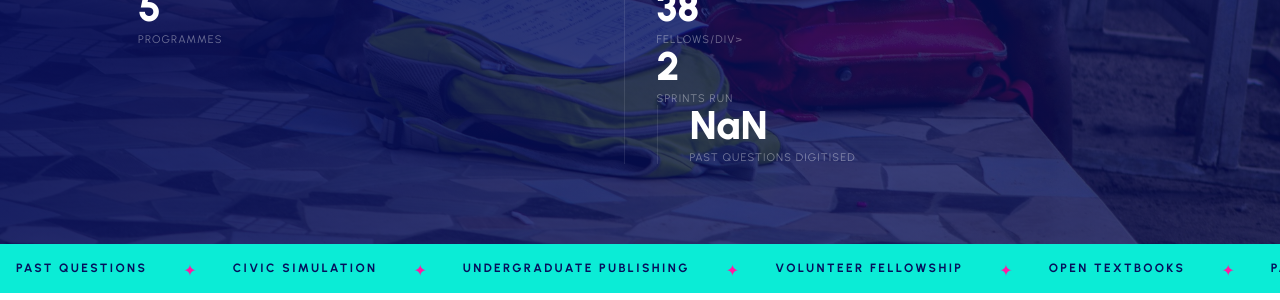
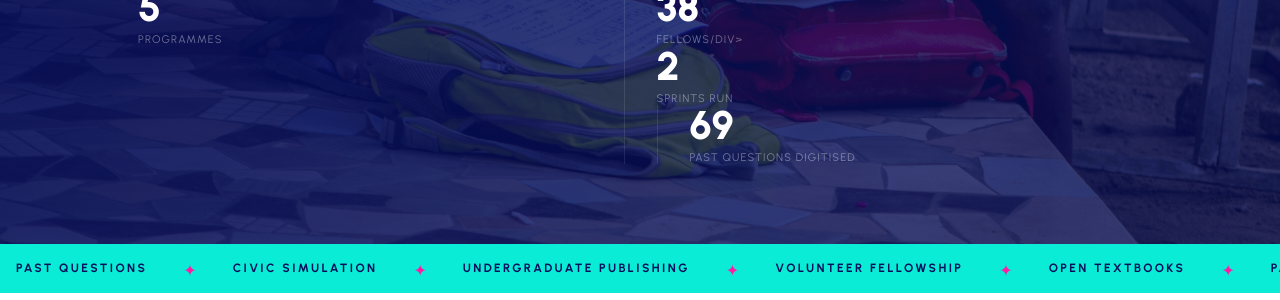
Before and after one commit to careforknowledge/cfk-website, a Jekyll site: the page built from index.html, in a window 1280 px wide and 900 px high, scrolled down 516 px. Shown: the part 159-459 px from the top of the window. Built offline with Jekyll 4.4.1, drawn with Linux system fonts in a browser that asks for light colours.

Commit message:
count edit

```diff
--- a/index.html
+++ b/index.html
@@ -36,7 +36,7 @@ body_class: "page-home"
           <div class="hero-stat-label">Sprints Run</div>
         </div>
         <div class="hero-stat" role="listitem">
-          <div class="hero-stat-num" data-count="60+">0</div>
+          <div class="hero-stat-num" data-count="69">0</div>
           <div class="hero-stat-label">Past Questions Digitised</div>
         </div>
       </div>
```
